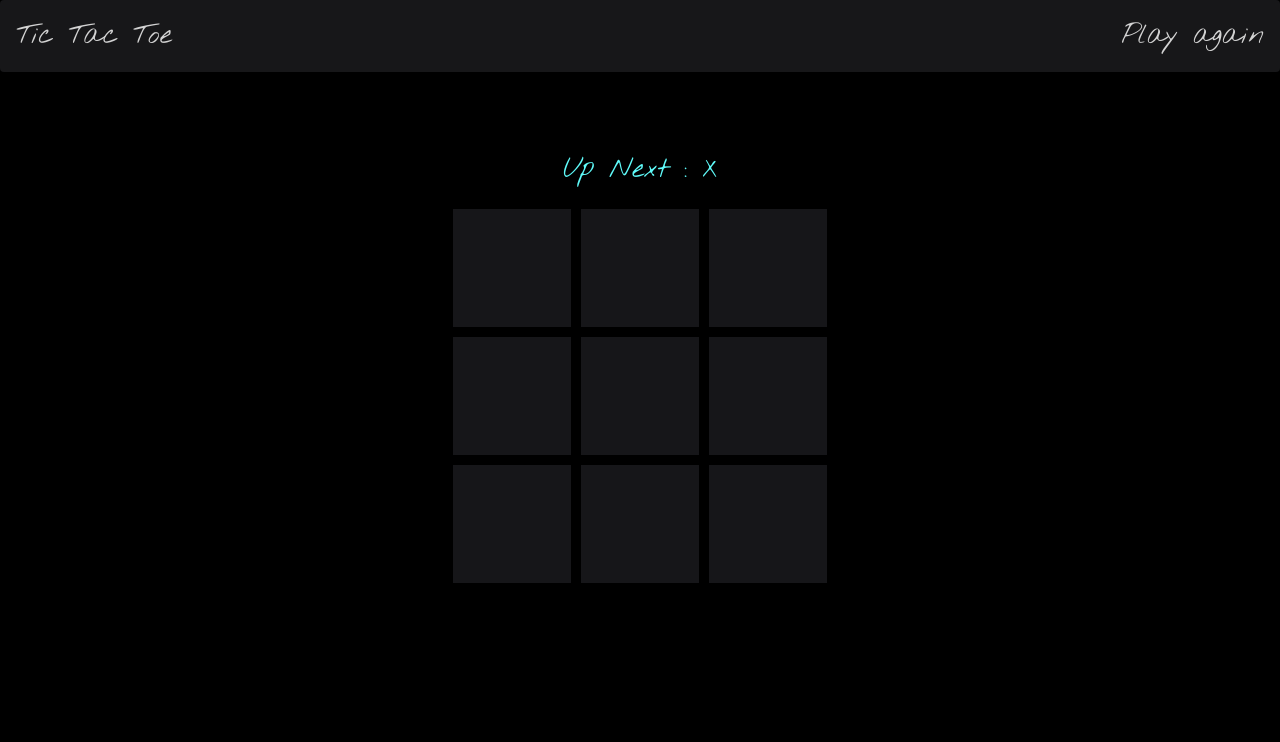
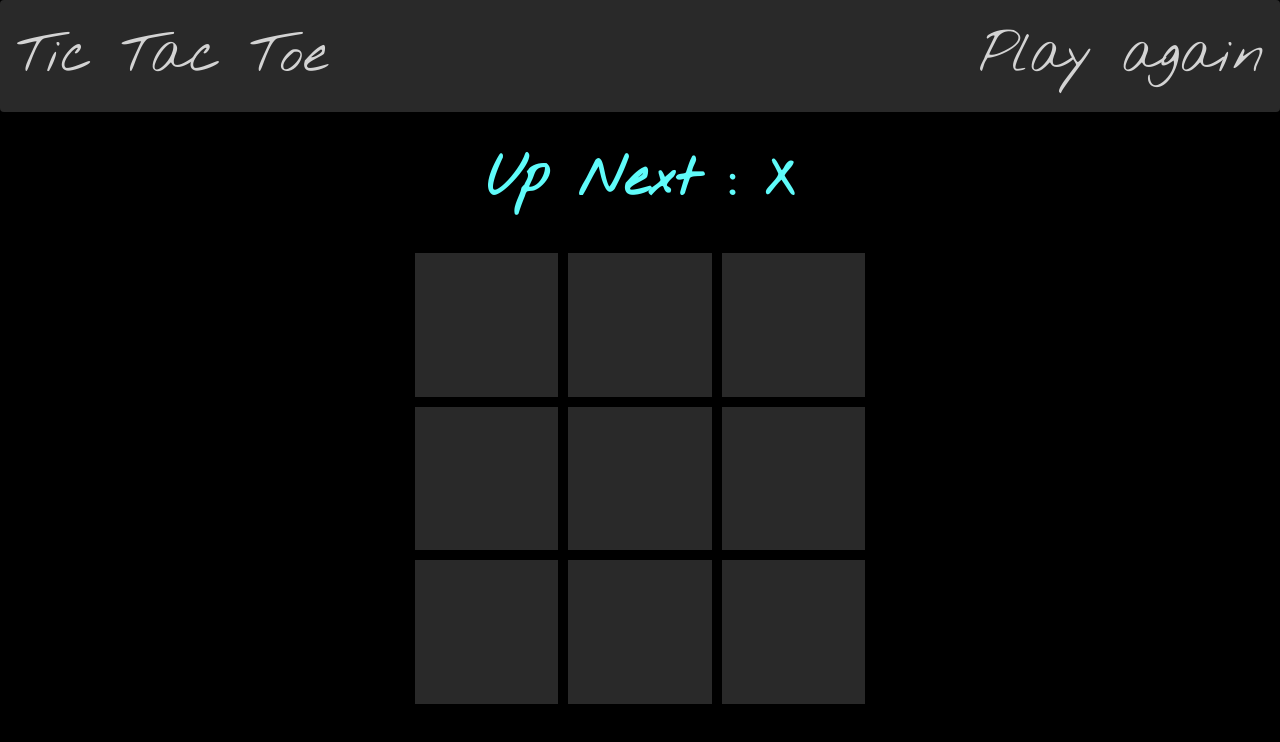
Before and after one commit to crystalthibodeau/node-fun, a React (Create React App) app in the folder IdeaProjects/node-fun/tictactoe/: page / in a window 1280 px wide. Shown: the top 742 px of the page. Built offline with nearby package versions, Linux system fonts and the light colour scheme.

Commit message:
updating sizing for tictactoe

```diff
--- a/IdeaProjects/node-fun/tictactoe/src/App.css
+++ b/IdeaProjects/node-fun/tictactoe/src/App.css
@@ -11,7 +11,7 @@ body {
 .navbar-brand {
     padding: 15px;
     color: lightgray;
-    font-size: 2em;
+    font-size: 4em;
     float: left;
     height: inherit;
     line-height: inherit;
@@ -26,7 +26,7 @@ body {
 
  nav ul li a {
      color: lightgray;
-     font-size: 2em;
+     font-size: 4em;
  }
 
 nav ul li a:hover{
@@ -35,7 +35,7 @@ nav ul li a:hover{
 }
 
 nav {
-    background-color: #171719 !important;
+    background-color: #292929 !important;
 }
 
 @media screen and (max-width: 768px) {
@@ -50,18 +50,18 @@ nav {
 }
 
 .status {
+    font-weight: bold;
     color: #5FFBFA;
     margin: .5em;
-    padding-top: 5%;
-    font-size: 2em;
+    font-size: 4em;
 }
 
 .square {
     font-family: 'Nothing You Could Do', cursive;
-    width: 10vw;
-    height: 10vw;
-    font-size: 4em;
-    background-color: rgba(30,30,33,0.76);
+    width: 12vw;
+    height: 12vw;
+    font-size: 10em;
+    background-color: #292929;
     border: 5px solid #000;
 }
 .square:hover{
```
